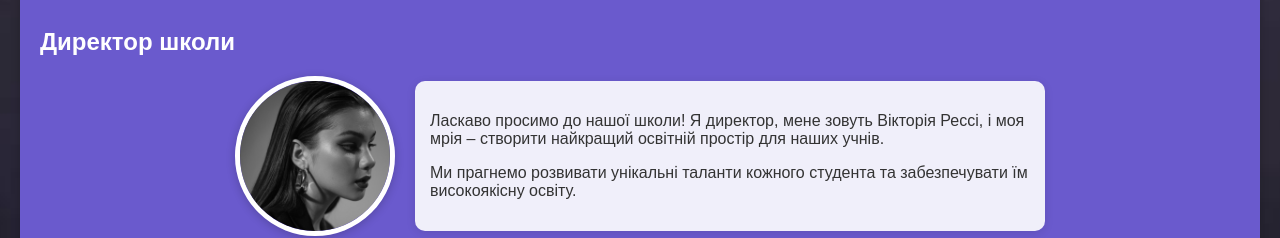
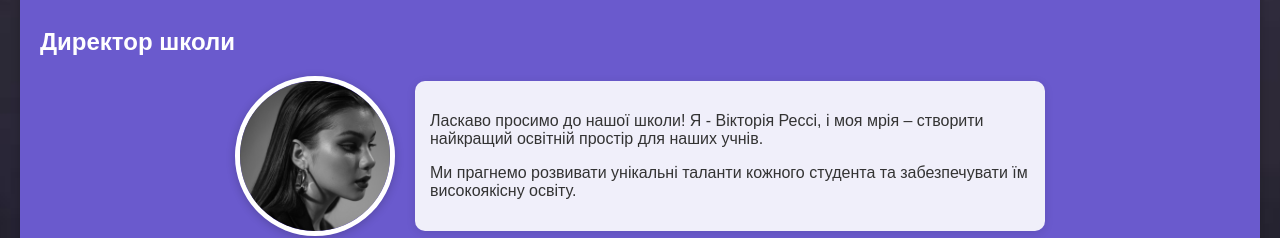
Before and after one commit to KorobenkoIgor/RESSY.LANG, a plain HTML site: page index.html in a window 1280 px wide. Shown: the part 1378-1616 px from the top of the page. Drawn offline with Linux system fonts and the light colour scheme.

Commit message:
index.html

```diff
--- a/index.html
+++ b/index.html
@@ -70,7 +70,7 @@
             <div class="director-content">
                 <img src="photo.jpg" alt="Директор школи" class="director-photo">
                 <div class="director-text">
-                    <p>Ласкаво просимо до нашої школи! Я директор, мене зовуть Вікторія Рессі, і моя мрія – створити найкращий освітній простір для наших учнів.</p>
+                    <p>Ласкаво просимо до нашої школи! Я - Вікторія Рессі, і моя мрія – створити найкращий освітній простір для наших учнів.</p>
                     <p>Ми прагнемо розвивати унікальні таланти кожного студента та забезпечувати їм високоякісну освіту.</p>
                 </div>
             </div>
```
